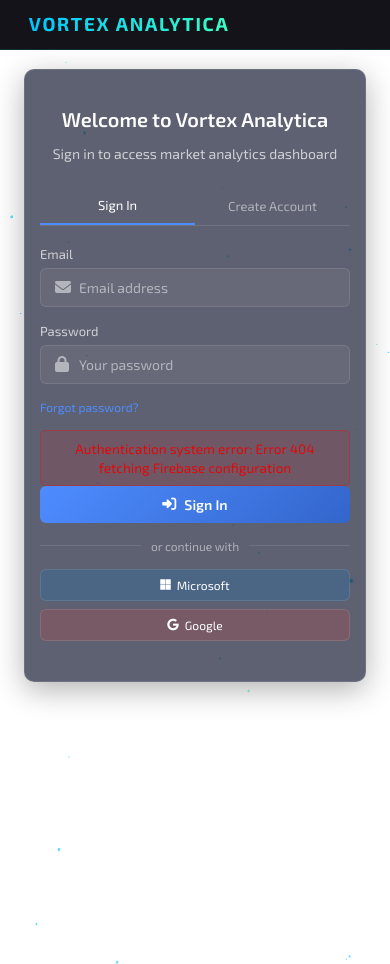
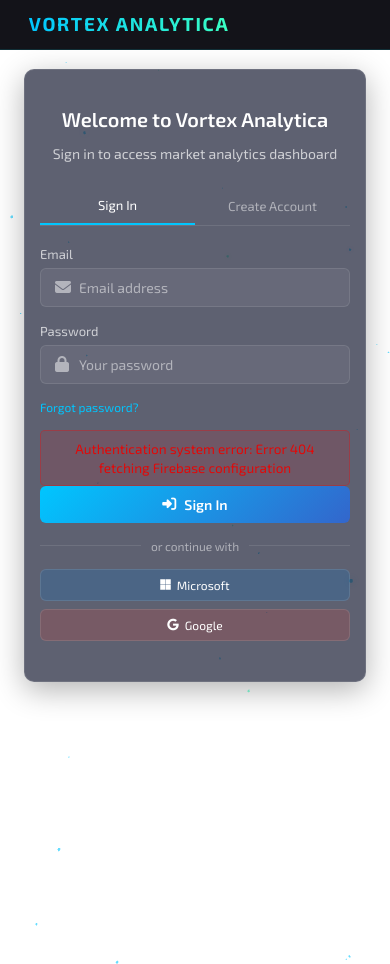
Before and after one commit to damiancyrana/vortexanalytica-web-GCP, a Python web app: template Frontend/templates/login.html in a window 390 px wide. Run offline with Jinja, Linux system fonts and the light colour scheme; the template is opened without the code that fills it, so the values that code supplies are empty; some libraries are stand-ins or nearby versions.

Commit message:
fix: improve mobile layout and unify theme

```diff
--- a/Frontend/static/css/index.css
+++ b/Frontend/static/css/index.css
@@ -42,7 +42,7 @@
   --light-btn-text: #ffffff;
   --light-btn-border: #405875;
 
-  --bg-dark: #121620;
+  --bg-dark: #0a0a10;
   --bg-dark-medium: #1c2735;
   --text-color-dark: #e2e8f0;
   --text-muted-dark: #7c8699;
@@ -57,7 +57,7 @@
   --control-bg-dark: rgba(0, 0, 0, 0.25);
   --link-color-dark: var(--blue);
 
-  --dark-bg: #121620;
+  --dark-bg: #0a0a10;
   --dark-text: #e2e8f0;
   --dark-text-muted: #8e96a9;
   --dark-accent: var(--blue);
@@ -1638,6 +1638,7 @@
   /* Force color recalculation on mobile */
   body {
     background-color: var(--bg-body-light);
+    overflow-y: auto;
   }
 
   body.dark-theme {
--- a/Frontend/static/css/landing_page.css
+++ b/Frontend/static/css/landing_page.css
@@ -4,8 +4,8 @@
 
 /* ======= DESIGN TOKENS ======= */
 :root{
-  --blue:#00e5ff;
-  --teal:#3fffa1;
+  --blue:#00c6ff;
+  --teal:#3affc3;
   --purple:#b967ff;
   --pink: #fd1e1e;
   --gold: #ffcb45;
--- a/Frontend/static/css/login.css
+++ b/Frontend/static/css/login.css
@@ -1,6 +1,9 @@
 :root {
-  --bg-dark: #0a0a10; /* Changed from #1a1f2e to match quantum field background */
-  --blue-accent: #4e8cff;
+  --bg-dark: #0a0a10; /* Consistent dark background */
+  --blue: #00c6ff;
+  --teal: #3affc3;
+  --purple: #b967ff;
+  --blue-accent: var(--blue);
   --text-light: #fff;
   --text-light-muted: rgba(255, 255, 255, .7);
   --text-light-dim: rgba(255, 255, 255, .5);
@@ -177,7 +180,8 @@
 
 html, body{
   height:100vh;
-  overflow:hidden;
+  overflow-x:hidden;
+  overflow-y:auto;
   font-family:'Exo 2', sans-serif;
   background-color: transparent; /* Changed to transparent */
   color: var(--text-light);
@@ -317,7 +321,7 @@
   padding: 12px;
   border:none;
   border-radius:6px;
-  background:linear-gradient(135deg,#4e8cff,#3366cc);
+  background:linear-gradient(135deg,var(--blue),#3366cc);
   color: var(--text-light);
   font-family:'Exo 2',sans-serif;
   font-size:15px;
--- a/Frontend/static/css/news.css
+++ b/Frontend/static/css/news.css
@@ -166,7 +166,7 @@
 
 @media (prefers-color-scheme: dark) {
   :root {
-    --bg-dark: #0b0b13;
+    --bg-dark: #0a0a10;
     --text-primary: #ffffff;
     --text-secondary: rgba(255,255,255,0.7);
     --text-dim: rgba(255,255,255,0.5);
```
